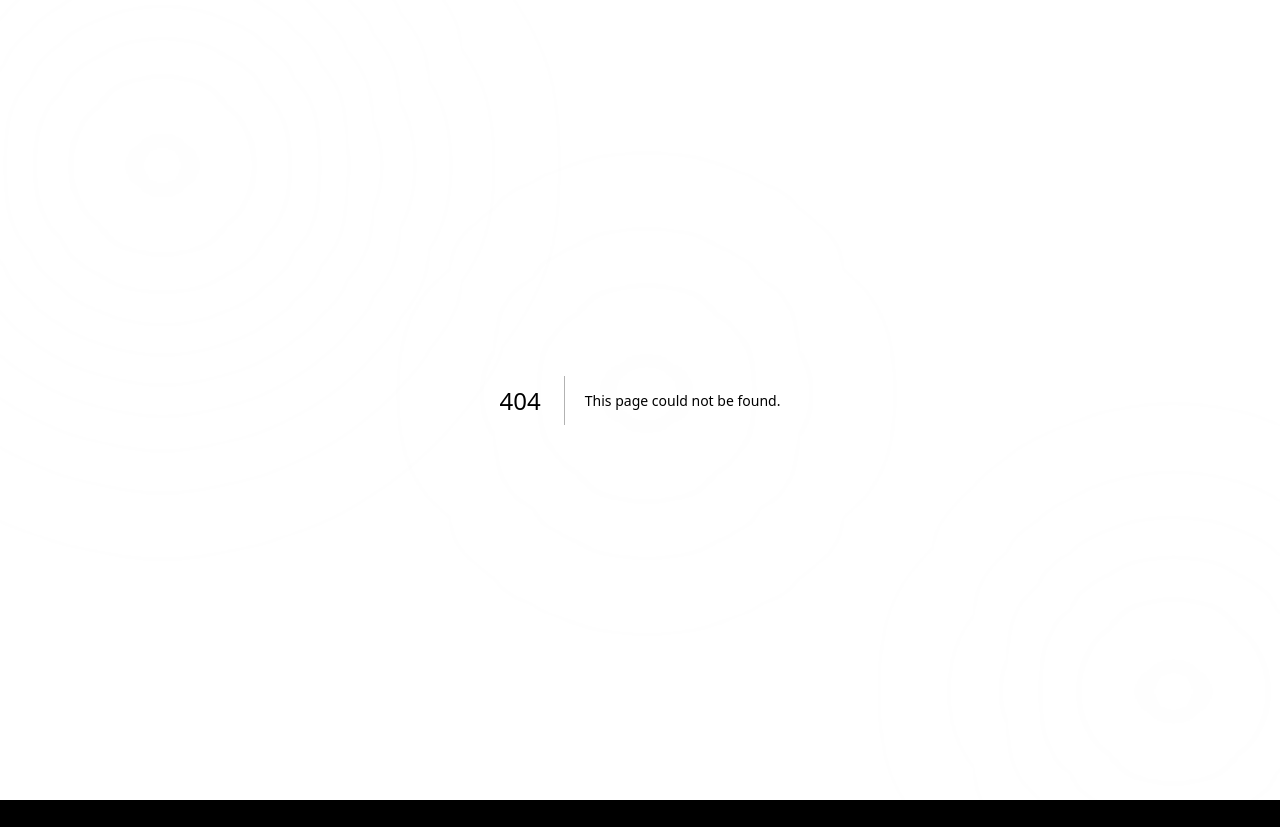
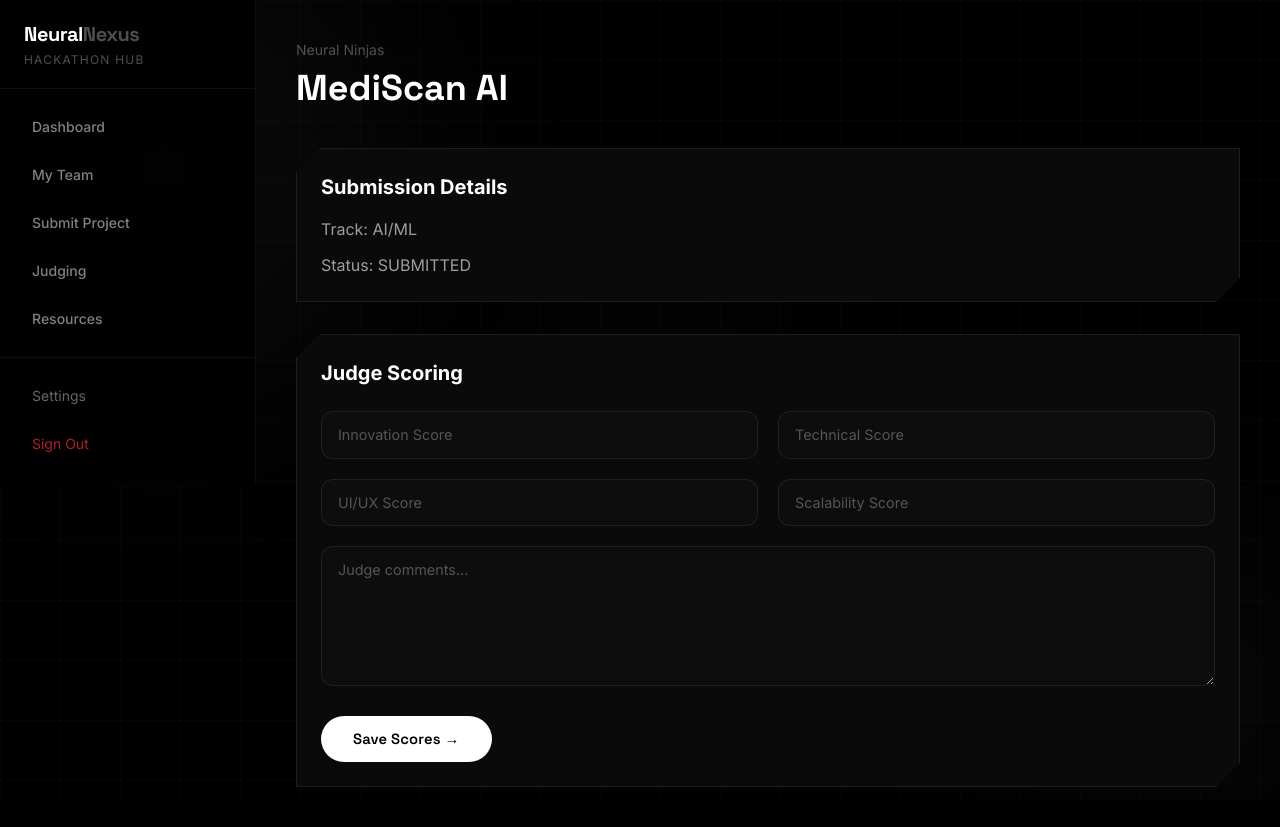
Before and after one commit to NeuralNexusOfficial/webapp, a Next.js app: page /judge/1 in a window 1280 px wide. Before the commit this address had no page. Before the commit the page ends 800 px from the top, so only its background shows below. Built offline with nearby package versions, Linux system fonts and the light colour scheme.

Commit message:
Day 9 tasks

```diff
--- /dev/null
+++ b/src/app/(dashboard)/judge/[id]/page.tsx
@@ -0,0 +1,189 @@
+'use client';
+
+import { useState } from 'react';
+import { useParams } from 'next/navigation';
+import Sidebar from '@/components/dashboard/sidebar';
+import { assignedSubmissions } from '@/lib/mock-judge-data';
+
+export default function JudgeSubmissionPage() {
+  const params = useParams();
+
+  const submission =
+    assignedSubmissions.find(
+      (s) => s.id === params.id
+    );
+
+  const [scores, setScores] = useState({
+    innovation: '',
+    technical: '',
+    uiux: '',
+    scalability: '',
+    comments: '',
+  });
+
+  if (!submission) {
+    return (
+      <div className="p-10 text-white">
+        Submission not found.
+      </div>
+    );
+  }
+
+  function handleChange(
+    key: string,
+    value: string
+  ) {
+    setScores((prev) => ({
+      ...prev,
+      [key]: value,
+    }));
+  }
+
+  function handleSave() {
+    console.log(scores);
+
+    alert('Scores saved!');
+  }
+
+  return (
+    <main className="min-h-screen flex">
+
+      <Sidebar />
+
+      <section className="flex-1 overflow-y-auto p-6 md:p-10">
+
+        {/* HEADER */}
+
+        <div className="mb-10">
+
+          <p className="text-white/30 text-sm mb-2">
+            {submission.team}
+          </p>
+
+          <h1
+            className="text-4xl font-bold text-white"
+            style={{
+              fontFamily:
+                'var(--font-display)',
+            }}
+          >
+            {submission.title}
+          </h1>
+
+        </div>
+
+        {/* DETAILS */}
+
+        <div className="card-cyber p-6 mb-8">
+
+          <h2 className="text-white text-xl font-bold mb-4">
+            Submission Details
+          </h2>
+
+          <div className="space-y-3 text-white/60">
+
+            <p>
+              Track:
+              {' '}
+              {submission.track}
+            </p>
+
+            <p>
+              Status:
+              {' '}
+              {submission.status}
+            </p>
+
+          </div>
+
+        </div>
+
+        {/* SCORING */}
+
+        <div className="card-cyber p-6">
+
+          <h2 className="text-white text-xl font-bold mb-6">
+            Judge Scoring
+          </h2>
+
+          <div className="grid md:grid-cols-2 gap-5">
+
+            <input
+              type="number"
+              placeholder="Innovation Score"
+              className="input-nn"
+              value={scores.innovation}
+              onChange={(e) =>
+                handleChange(
+                  'innovation',
+                  e.target.value
+                )
+              }
+            />
+
+            <input
+              type="number"
+              placeholder="Technical Score"
+              className="input-nn"
+              value={scores.technical}
+              onChange={(e) =>
+                handleChange(
+                  'technical',
+                  e.target.value
+                )
+              }
+            />
+
+            <input
+              type="number"
+              placeholder="UI/UX Score"
+              className="input-nn"
+              value={scores.uiux}
+              onChange={(e) =>
+                handleChange(
+                  'uiux',
+                  e.target.value
+                )
+              }
+            />
+
+            <input
+              type="number"
+              placeholder="Scalability Score"
+              className="input-nn"
+              value={scores.scalability}
+              onChange={(e) =>
+                handleChange(
+                  'scalability',
+                  e.target.value
+                )
+              }
+            />
+
+          </div>
+
+          <textarea
+            placeholder="Judge comments..."
+            className="input-nn min-h-[140px] mt-5"
+            value={scores.comments}
+            onChange={(e) =>
+              handleChange(
+                'comments',
+                e.target.value
+              )
+            }
+          />
+
+          <button
+            onClick={handleSave}
+            className="btn-pill btn-primary mt-6"
+          >
+            Save Scores →
+          </button>
+
+        </div>
+
+      </section>
+    </main>
+  );
+}
--- /dev/null
+++ b/src/lib/mock-judge-data.ts
@@ -0,0 +1,16 @@
+export const assignedSubmissions = [
+  {
+    id: "1",
+    team: "Neural Ninjas",
+    title: "MediScan AI",
+    track: "AI/ML",
+    status: "SUBMITTED",
+  },
+  {
+    id: "2",
+    team: "Block Builders",
+    title: "ChainVote",
+    track: "Web3",
+    status: "SUBMITTED",
+  },
+];
```
